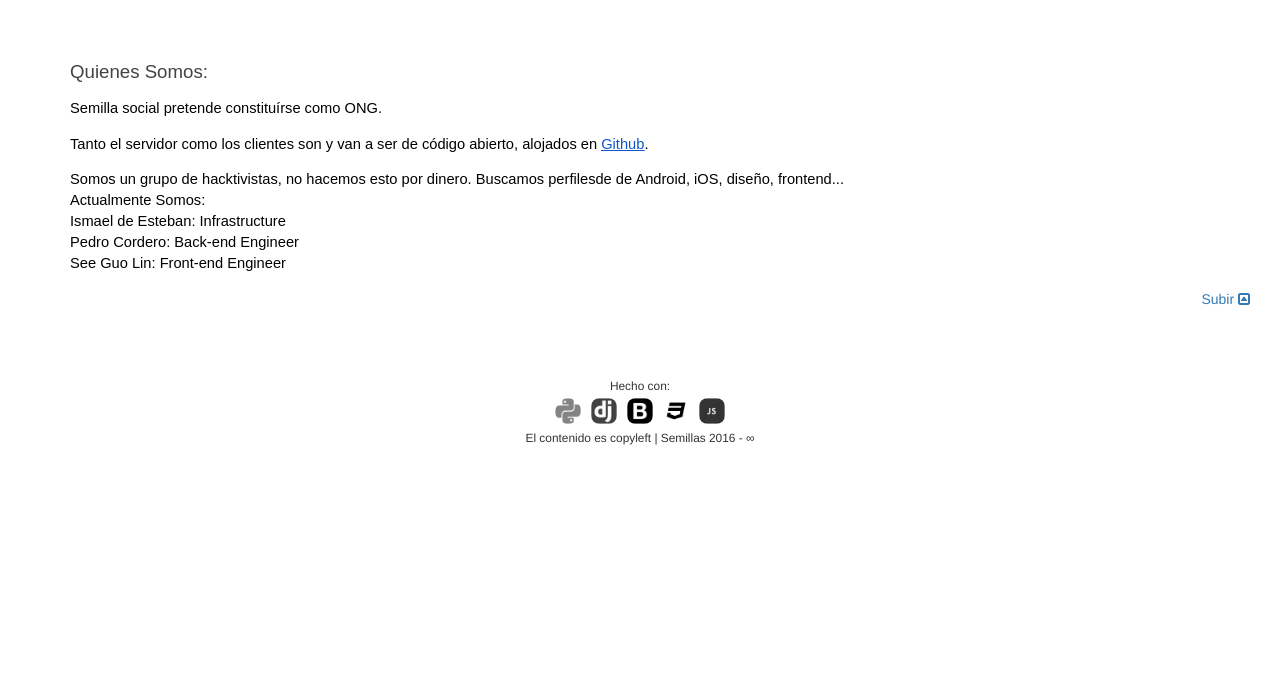
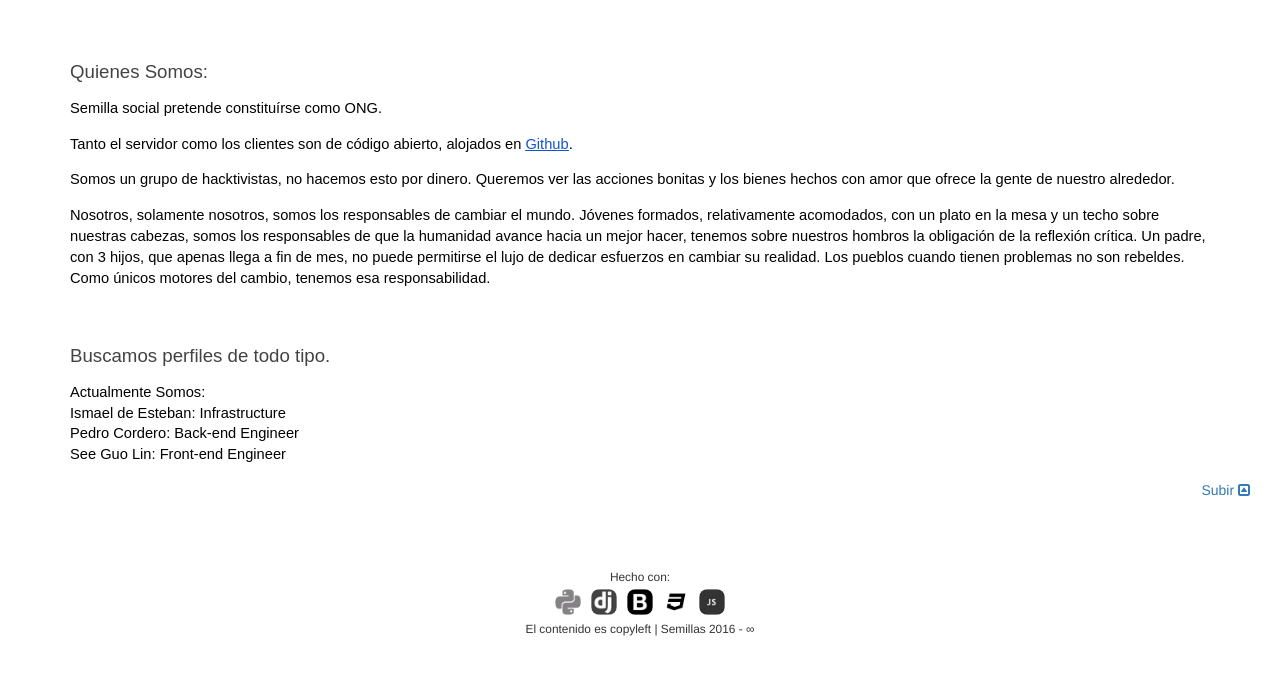
Before and after one commit to Semillas/semillas_platform, a Django app: page /landing/people/ in a window 1280 px wide. Shown: the part 51-726 px from the top of the page. Run offline with Django 3.2, Linux system fonts and the light colour scheme; parts of the project's set-up code (start-up, migrations or seed data) failed here and were passed over; some libraries are stand-ins or nearby versions.

Commit message:
Updating info in people tab

```diff
--- a/landing/templates/landing/people.html
+++ b/landing/templates/landing/people.html
@@ -164,17 +164,35 @@
         }
     </style>
     <h3 class="c1" id="h.am75sm9t1rab"><span>Quienes Somos: </span></h3>
-    <p class="c2"><span>Semilla social pretende constitu&iacute;rse como ONG. </span>
+    <p class="c2"><span>Semilla social pretende constituírse como ONG. </span>
     </p>
     <p class="c0"><span></span>
     </p>
-    <p class="c2"><span>Tanto el servidor como los clientes son y van a ser de c&oacute;digo abierto, alojados en </span><span class="c8"><a class="c3" href="https://www.google.com/url?q=https://github.com/Semillas&amp;sa=D&amp;ust=1467827780133000&amp;usg=AFQjCNEaF6BoluH04A1IZtfqDv7G0Bl-_A">Github</a></span><span>. </span>
+    <p class="c2"><span>Tanto el servidor como los clientes son de código abierto, alojados en </span><span class="c8"><a class="c3" href="https://github.com/Semillas">Github</a></span><span>. </span>
     </p>
     <p class="c0"><span></span>
     </p>
-    <p class="c2"><span>Somos un grupo de hacktivistas, no hacemos esto por dinero. Buscamos perfilesde de Android, iOS, diseño, frontend...</span>
+    <p class="c2"><span>Somos un grupo de hacktivistas, no hacemos esto por dinero. Queremos ver las acciones bonitas
+        y los bienes hechos con amor que ofrece la gente de nuestro alrededor.
+    </span>
     </p>
 
+    <p class="c0"><span></span>
+    </p>
+    <p>        Nosotros, solamente nosotros, somos los responsables de cambiar el mundo. Jóvenes formados, relativamente acomodados,
+        con un plato en la mesa y un techo sobre nuestras cabezas, somos los responsables de que la humanidad avance hacia
+        un mejor hacer, tenemos sobre nuestros hombros la obligación de la reflexión crítica. Un padre, con 3 hijos, que apenas llega a fin de mes, no puede
+        permitirse el lujo de dedicar esfuerzos en cambiar su realidad. Los pueblos cuando tienen problemas no son rebeldes.
+        Como únicos motores del cambio, tenemos esa responsabilidad.
+    </p>
+
+    <p class="c0"><span></span>
+    </p>
+    <h3 class="c1">
+      <span>
+        Buscamos perfiles de todo tipo.
+    </span>
+    </h3>
     <p class="c2"><span>Actualmente Somos:</span>
     </p>
 
```
